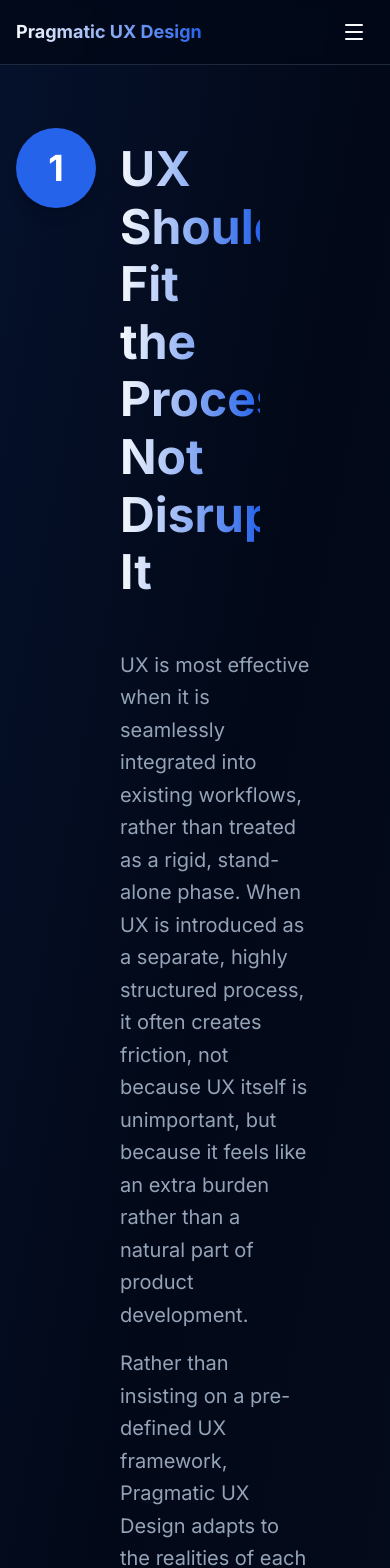
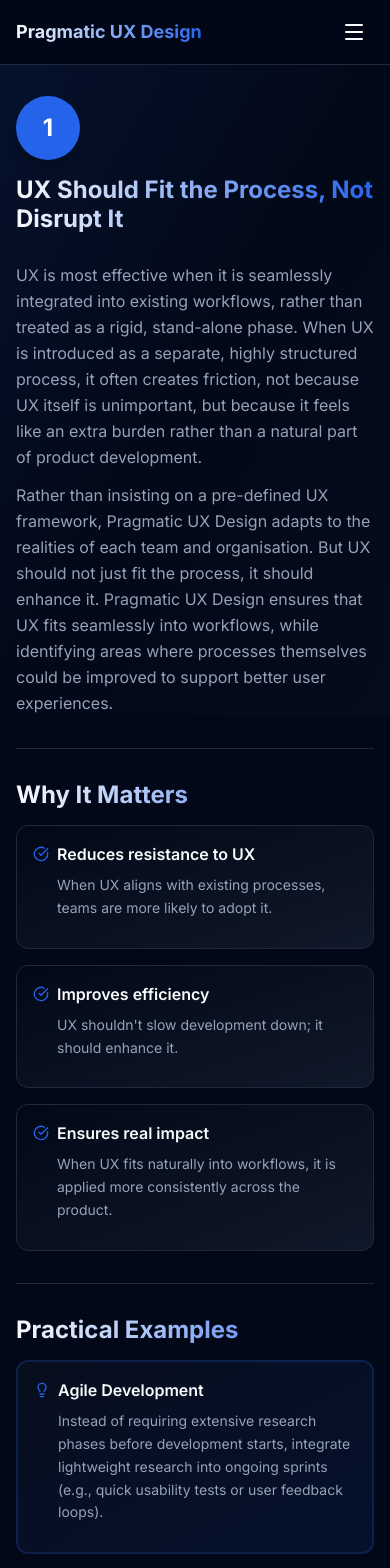
Before and after one commit to pfederi/pragmaticux, a Next.js app: page /principles/1 in a window 390 px wide. Shown: the top 1568 px of the page. Built offline with nearby package versions, Linux system fonts and the light colour scheme.

Commit message:
Update layout and styles across components; enhance responsiveness in Hero, Layout, and Navigation components, and adjust CSS for better visual consistency.

```diff
--- a/app/principles/[id]/page.tsx
+++ b/app/principles/[id]/page.tsx
@@ -24,20 +24,20 @@ export default function PrincipleDetailPage({ params }: PageProps) {
   return (
     <div className="min-h-screen">
       {/* Hero Header */}
-      <section className="relative bg-gradient-to-br from-primary/10 via-background to-secondary/10 pt-32">
+      <section className="relative bg-gradient-to-br from-primary/10 via-background to-secondary/10 pt-8 sm:pt-16 md:pt-24 lg:pt-32">
         <div className="container mx-auto px-4 max-w-7xl">
-          <div className="flex flex-col gap-6">
+          <div className="flex flex-col gap-4 sm:gap-6">
             {/* Title and Number on same line */}
-            <div className="flex items-start gap-6">
-              <div className="flex items-center justify-center w-20 h-20 bg-primary text-white rounded-full text-4xl font-bold shadow-lg flex-shrink-0">
+            <div className="flex flex-col sm:flex-row items-start gap-4 sm:gap-6">
+              <div className="flex items-center justify-center w-16 h-16 sm:w-20 sm:h-20 bg-primary text-white rounded-full text-2xl sm:text-3xl md:text-4xl font-bold shadow-lg flex-shrink-0">
                 {principle.order}
               </div>
-              <div className="flex flex-col gap-4">
-                <h1 className="text-5xl font-bold mb-8 max-w-[55%] bg-gradient-to-r from-foreground to-primary bg-clip-text text-transparent leading-[1.2] mt-3">
+              <div className="flex flex-col gap-3 sm:gap-4 flex-1">
+                <h1 className="text-2xl sm:text-3xl md:text-4xl lg:text-5xl font-bold mb-4 sm:mb-6 md:mb-8 max-w-full sm:max-w-[55%] bg-gradient-to-r from-foreground to-primary bg-clip-text text-transparent leading-[1.2]">
                   {principle.title}
                 </h1>
                 {/* Subtitle below title, aligned with title text */}
-                <div className="text-xl text-muted-foreground leading-relaxed space-y-4 max-w-[75%]">
+                <div className="text-base sm:text-lg md:text-xl text-muted-foreground leading-relaxed space-y-3 sm:space-y-4 max-w-full sm:max-w-[75%]">
                   {principle.summary.split('\n\n').map((paragraph, index) => (
                     <p key={index}>{paragraph}</p>
                   ))}
@@ -49,31 +49,31 @@ export default function PrincipleDetailPage({ params }: PageProps) {
         </div>
       </section>
 
-      <div className="container mx-auto px-4 max-w-7xl pt-24">
-        <div className="flex items-start gap-6">
-          {/* Empty space for number alignment */}
-          <div className="w-20 flex-shrink-0"></div>
+      <div className="container mx-auto px-4 max-w-7xl pt-8 sm:pt-12 md:pt-16 lg:pt-24">
+        <div className="flex items-start gap-4 sm:gap-6">
+          {/* Empty space for number alignment - hidden on mobile */}
+          <div className="hidden sm:block w-16 md:w-20 flex-shrink-0"></div>
 
-          <div className="flex-1">
+          <div className="flex-1 w-full sm:w-auto">
             {/* Why It Matters */}
             {principle.why_matters && principle.why_matters.length > 0 && (
-              <section className="mb-16 pb-16 pt-16 border-t border-b border-border">
-                <h2 className="text-3xl font-bold mb-8 text-left leading-[1.2] bg-gradient-to-r from-foreground to-primary bg-clip-text text-transparent">Why It Matters</h2>
-                <div className="grid grid-cols-1 md:grid-cols-2 lg:grid-cols-3 gap-6">
+              <section className="mb-8 sm:mb-12 md:mb-16 pb-8 sm:pb-12 md:pb-16 pt-8 sm:pt-12 md:pt-16 border-t border-b border-border">
+                <h2 className="text-2xl sm:text-3xl font-bold mb-4 sm:mb-6 md:mb-8 text-left leading-[1.2] bg-gradient-to-r from-foreground to-primary bg-clip-text text-transparent">Why It Matters</h2>
+                <div className="grid grid-cols-1 sm:grid-cols-2 lg:grid-cols-3 gap-4 sm:gap-6">
               {principle.why_matters.map((item, index) => {
                 const colonIndex = item.indexOf(': ')
                 const title = colonIndex > 0 ? item.substring(0, colonIndex).trim() : null
                 const description = colonIndex > 0 ? item.substring(colonIndex + 2).trim() : item
 
                 return (
-                  <div key={index} className="bg-gradient-to-br from-card to-muted/50 border rounded-xl p-6 shadow-sm hover:shadow-md transition-shadow">
-                    {title && <div className="mb-3 flex items-start gap-3">
-                      <CheckCircle className="w-5 h-5 text-primary flex-shrink-0 mt-1" />
+                  <div key={index} className="bg-gradient-to-br from-card to-muted/50 border rounded-xl p-4 sm:p-6 shadow-sm hover:shadow-md transition-shadow">
+                    {title && <div className="mb-3 flex items-start gap-2 sm:gap-3">
+                      <CheckCircle className="w-4 h-4 sm:w-5 sm:h-5 text-primary flex-shrink-0 mt-1" />
                       <div className="flex-1">
-                        <h4 className="font-semibold text-lg text-foreground">
+                        <h4 className="font-semibold text-base sm:text-lg text-foreground">
                           {title}
                         </h4>
-                        <p className="text-muted-foreground leading-relaxed mt-2">{description}</p>
+                        <p className="text-sm sm:text-base text-muted-foreground leading-relaxed mt-2">{description}</p>
                       </div>
                     </div>}
                   </div>
@@ -85,23 +85,23 @@ export default function PrincipleDetailPage({ params }: PageProps) {
 
             {/* Examples */}
             {principle.examples && principle.examples.length > 0 && (
-              <section className="mb-16 pb-16 border-b border-border">
-                <h2 className="text-3xl font-bold mb-8 text-left leading-[1.2] bg-gradient-to-r from-foreground to-primary bg-clip-text text-transparent">Practical Examples</h2>
-                <div className="grid grid-cols-1 md:grid-cols-2 lg:grid-cols-3 gap-6">
+              <section className="mb-8 sm:mb-12 md:mb-16 pb-8 sm:pb-12 md:pb-16 border-b border-border">
+                <h2 className="text-2xl sm:text-3xl font-bold mb-4 sm:mb-6 md:mb-8 text-left leading-[1.2] bg-gradient-to-r from-foreground to-primary bg-clip-text text-transparent">Practical Examples</h2>
+                <div className="grid grid-cols-1 sm:grid-cols-2 lg:grid-cols-3 gap-4 sm:gap-6">
               {principle.examples.map((example, index) => {
                 const colonIndex = example.indexOf(':')
                 const title = colonIndex > 0 ? example.substring(0, colonIndex).trim() : null
                 const description = colonIndex > 0 ? example.substring(colonIndex + 1).trim() : example
 
                 return (
-                  <div key={index} className="bg-gradient-to-br from-secondary/20 to-primary/10 border-2 border-primary/20 rounded-xl p-6 hover:border-primary/40 transition-colors">
-                    {title && <div className="mb-3 flex items-start gap-3">
-                      <Lightbulb className="w-5 h-5 text-primary flex-shrink-0 mt-1" />
+                  <div key={index} className="bg-gradient-to-br from-secondary/20 to-primary/10 border-2 border-primary/20 rounded-xl p-4 sm:p-6 hover:border-primary/40 transition-colors">
+                    {title && <div className="mb-3 flex items-start gap-2 sm:gap-3">
+                      <Lightbulb className="w-4 h-4 sm:w-5 sm:h-5 text-primary flex-shrink-0 mt-1" />
                       <div className="flex-1">
-                        <h4 className="font-semibold text-lg text-foreground">
+                        <h4 className="font-semibold text-base sm:text-lg text-foreground">
                           {title}
                         </h4>
-                        <p className="text-muted-foreground leading-relaxed mt-2">{description}</p>
+                        <p className="text-sm sm:text-base text-muted-foreground leading-relaxed mt-2">{description}</p>
                       </div>
                     </div>}
                   </div>
@@ -113,16 +113,16 @@ export default function PrincipleDetailPage({ params }: PageProps) {
 
             {/* Key Questions */}
             {principle.instead_of_asking && principle.instead_of_asking.length > 0 && (
-              <section className="mb-16">
-                <h2 className="text-3xl font-bold mb-8 text-left leading-[1.2] bg-gradient-to-r from-foreground to-primary bg-clip-text text-transparent">Key Questions to Ask</h2>
-            <div className="bg-card border rounded-xl p-8 shadow-sm">
-              <div className="space-y-4">
+              <section className="mb-8 sm:mb-12 md:mb-16">
+                <h2 className="text-2xl sm:text-3xl font-bold mb-4 sm:mb-6 md:mb-8 text-left leading-[1.2] bg-gradient-to-r from-foreground to-primary bg-clip-text text-transparent">Key Questions to Ask</h2>
+            <div className="bg-card border rounded-xl p-4 sm:p-6 md:p-8 shadow-sm">
+              <div className="space-y-3 sm:space-y-4">
                 {principle.instead_of_asking.map((question, index) => (
-                  <div key={index} className="flex items-start gap-4 p-4 bg-muted/50 rounded-lg hover:bg-muted transition-colors">
-                    <span className="w-6 h-6 bg-primary text-white rounded-full flex items-center justify-center text-sm font-bold flex-shrink-0 mt-0.5">
+                  <div key={index} className="flex items-start gap-3 sm:gap-4 p-3 sm:p-4 bg-muted/50 rounded-lg hover:bg-muted transition-colors">
+                    <span className="w-5 h-5 sm:w-6 sm:h-6 bg-primary text-white rounded-full flex items-center justify-center text-xs sm:text-sm font-bold flex-shrink-0 mt-0.5">
                       ?
                     </span>
-                    <p className="text-foreground leading-relaxed italic">{question}</p>
+                    <p className="text-sm sm:text-base text-foreground leading-relaxed italic">{question}</p>
                   </div>
                 ))}
               </div>
@@ -133,40 +133,40 @@ export default function PrincipleDetailPage({ params }: PageProps) {
         </div>
 
         {/* Navigation */}
-        <section className="pt-12 pb-16 border-t border-border">
-          <div className="flex justify-between items-center">
+        <section className="pt-6 sm:pt-8 md:pt-12 pb-8 sm:pb-12 md:pb-16 border-t border-border">
+          <div className="flex flex-col sm:flex-row justify-between items-stretch sm:items-center gap-4 sm:gap-6">
             {prevPrinciple ? (
               <Link
                 href={`/principles/${prevPrinciple.order}`}
-                className="flex items-center gap-4 px-6 py-3 bg-card border rounded-lg hover:bg-muted transition-colors group"
+                className="flex items-center gap-3 sm:gap-4 px-4 sm:px-6 py-3 bg-card border rounded-lg hover:bg-muted transition-colors group flex-1 sm:flex-initial"
               >
-                <div className="w-8 h-8 rounded-full bg-primary text-white flex items-center justify-center text-sm font-bold flex-shrink-0">
+                <div className="w-7 h-7 sm:w-8 sm:h-8 rounded-full bg-primary text-white flex items-center justify-center text-xs sm:text-sm font-bold flex-shrink-0">
                   {prevPrinciple.order}
                 </div>
-                <div className="text-left">
-                  <div className="text-sm text-muted-foreground">Previous</div>
-                  <div className="font-semibold">{prevPrinciple.title}</div>
+                <div className="text-left min-w-0 flex-1">
+                  <div className="text-xs sm:text-sm text-muted-foreground">Previous</div>
+                  <div className="font-semibold text-sm sm:text-base truncate">{prevPrinciple.title}</div>
                 </div>
               </Link>
             ) : (
-              <div />
+              <div className="hidden sm:block" />
             )}
 
             {nextPrinciple ? (
               <Link
                 href={`/principles/${nextPrinciple.order}`}
-                className="flex items-center gap-4 px-6 py-3 bg-card border rounded-lg hover:bg-muted transition-colors group"
+                className="flex items-center gap-3 sm:gap-4 px-4 sm:px-6 py-3 bg-card border rounded-lg hover:bg-muted transition-colors group flex-1 sm:flex-initial sm:ml-auto"
               >
-                <div className="text-right">
-                  <div className="text-sm text-muted-foreground">Next</div>
-                  <div className="font-semibold">{nextPrinciple.title}</div>
+                <div className="text-right min-w-0 flex-1 sm:flex-initial sm:flex-none">
+                  <div className="text-xs sm:text-sm text-muted-foreground">Next</div>
+                  <div className="font-semibold text-sm sm:text-base truncate">{nextPrinciple.title}</div>
                 </div>
-                <div className="w-8 h-8 rounded-full bg-primary text-white flex items-center justify-center text-sm font-bold flex-shrink-0">
+                <div className="w-7 h-7 sm:w-8 sm:h-8 rounded-full bg-primary text-white flex items-center justify-center text-xs sm:text-sm font-bold flex-shrink-0">
                   {nextPrinciple.order}
                 </div>
               </Link>
             ) : (
-              <div />
+              <div className="hidden sm:block" />
             )}
           </div>
         </section>
--- a/components/Hero.tsx
+++ b/components/Hero.tsx
@@ -6,7 +6,7 @@ export default function Hero() {
       {/* Animated background gradient */}
       <div className="absolute inset-0 bg-gradient-to-r from-primary/10 via-transparent to-secondary/10 animate-gradient-x"></div>
 
-      <div className="container mx-auto px-4 max-w-7xl relative z-10">
+      <div className="container mx-auto px-4 max-w-7xl relative z-10 w-full">
         <div className="grid grid-cols-1 lg:grid-cols-2 gap-8 lg:gap-12 items-center">
           {/* Left side - Text content */}
           <div className="text-left">
--- a/components/Layout.tsx
+++ b/components/Layout.tsx
@@ -10,7 +10,7 @@ export default function Layout({ children }: LayoutProps) {
   return (
     <div className="flex flex-col min-h-screen">
       <Navigation />
-      <main className="flex-grow">{children}</main>
+      <main className="flex-grow pt-16">{children}</main>
       <Footer />
     </div>
   )
--- a/components/Navigation.tsx
+++ b/components/Navigation.tsx
@@ -24,10 +24,11 @@ export default function Navigation() {
     { id: 8, title: 'Reuse Design Systems' },
   ]
 
-  // Close dropdown when clicking outside
+  // Close dropdown when clicking outside (desktop only)
   useEffect(() => {
     const handleClickOutside = (event: MouseEvent) => {
-      if (dropdownRef.current && !dropdownRef.current.contains(event.target as Node)) {
+      // Only handle desktop dropdown, not mobile menu
+      if (window.innerWidth >= 768 && dropdownRef.current && !dropdownRef.current.contains(event.target as Node)) {
         setIsPrinciplesOpen(false)
       }
     }
@@ -125,7 +126,12 @@ export default function Navigation() {
 
           {/* Mobile Menu Button */}
           <button
-            onClick={() => setIsMobileMenuOpen(!isMobileMenuOpen)}
+            onClick={() => {
+              setIsMobileMenuOpen(!isMobileMenuOpen)
+              if (isMobileMenuOpen) {
+                setIsPrinciplesOpen(false)
+              }
+            }}
             className="md:hidden p-2 hover:bg-muted rounded-md transition-colors"
             aria-label="Toggle menu"
           >
@@ -143,7 +149,10 @@ export default function Navigation() {
             <div className="flex flex-col gap-4">
               <Link
                 href="/"
-                onClick={() => setIsMobileMenuOpen(false)}
+                onClick={() => {
+                  setIsMobileMenuOpen(false)
+                  setIsPrinciplesOpen(false)
+                }}
                 className={cn(
                   "px-4 py-2 text-sm font-medium hover:text-primary transition-colors",
                   pathname === "/" && "text-primary"
@@ -154,7 +163,10 @@ export default function Navigation() {
 
               <div className="px-4">
                 <button
-                  onClick={togglePrinciples}
+                  onClick={(e) => {
+                    e.preventDefault()
+                    togglePrinciples()
+                  }}
                   className={cn(
                     "flex items-center justify-between w-full px-0 py-2 text-sm font-medium hover:text-primary transition-colors",
                     pathname.startsWith("/principles") && "text-primary"
@@ -169,13 +181,15 @@ export default function Navigation() {
                   />
                 </button>
                 {isPrinciplesOpen && (
-                  <div className="mt-2 ml-4 space-y-2">
+                  <div className="mt-2 ml-4 space-y-2 animate-in slide-in-from-top-2 duration-200">
                     {principles.map((p) => (
                       <button
                         key={p.id}
-                        onClick={() => {
+                        onClick={(e) => {
+                          e.preventDefault()
                           handlePrincipleClick(p.id)
                           setIsMobileMenuOpen(false)
+                          setIsPrinciplesOpen(false)
                         }}
                         className={cn(
                           "w-full text-left px-4 py-2 text-sm hover:bg-muted transition-colors flex items-center gap-3 rounded-md",
@@ -194,7 +208,10 @@ export default function Navigation() {
 
               <Link
                 href="/decision-helper"
-                onClick={() => setIsMobileMenuOpen(false)}
+                onClick={() => {
+                  setIsMobileMenuOpen(false)
+                  setIsPrinciplesOpen(false)
+                }}
                 className={cn(
                   "px-4 py-2 text-sm font-medium hover:text-primary transition-colors",
                   pathname === "/decision-helper" && "text-primary"
@@ -204,7 +221,10 @@ export default function Navigation() {
               </Link>
               <Link
                 href="/about"
-                onClick={() => setIsMobileMenuOpen(false)}
+                onClick={() => {
+                  setIsMobileMenuOpen(false)
+                  setIsPrinciplesOpen(false)
+                }}
                 className={cn(
                   "px-4 py-2 text-sm font-medium hover:text-primary transition-colors",
                   pathname === "/about" && "text-primary"
```
